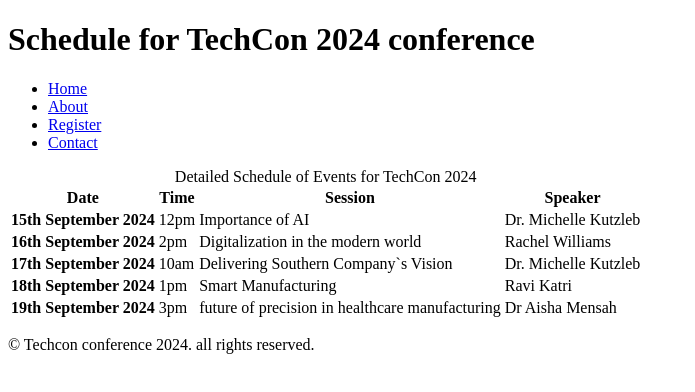
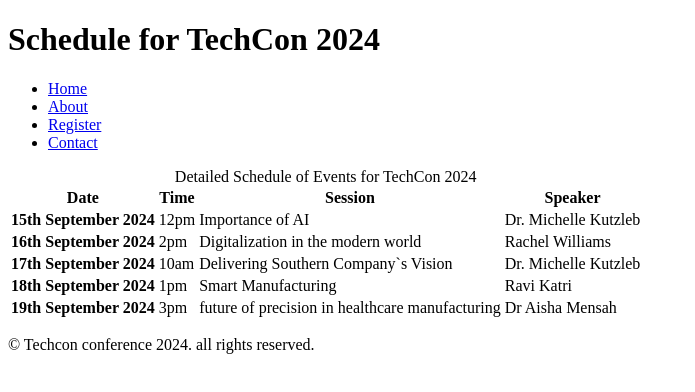
Before and after one commit to lifeofchurchill/TechCon_HTML, a plain HTML site: page techcon_website/schedule.html in a window 1280 px wide. Shown: the whole page, without its empty margins (0-695 px from the left). Drawn offline with Linux system fonts and the light colour scheme.

Commit message:
update again

```diff
--- a/techcon_website/schedule.html
+++ b/techcon_website/schedule.html
@@ -6,7 +6,7 @@
     </head>
     <body>
         <header>
-            <h1>Schedule for TechCon 2024 conference</h1>
+            <h1>Schedule for TechCon 2024</h1>
             <nav>
                 <ul>
                     <li><a href="index.html">Home</a></li>
```
